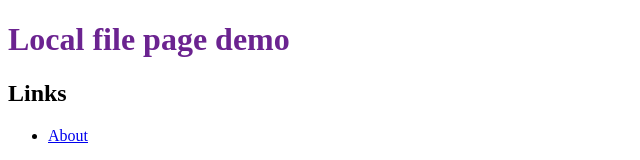
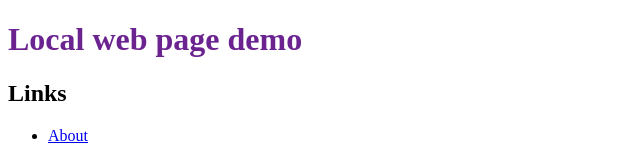
Before and after one commit to cvennevik/local-web-page-example, a plain HTML site: page index.html in a window 1280 px wide. Shown: the top 160 px of the page, without its empty margins (0-640 px from the left). Drawn offline with Linux system fonts and the light colour scheme.

Commit message:
Change index.html heading to 'Local web page demo'

```diff
--- a/index.html
+++ b/index.html
@@ -4,7 +4,7 @@
     <link rel="stylesheet" href="./style.css" />
   </head>
   <body>
-    <h1>Local file page demo</h1>
+    <h1>Local web page demo</h1>
     <h2>Links</h2>
     <ul>
       <li><a href="./about.html">About</a></li>
```
